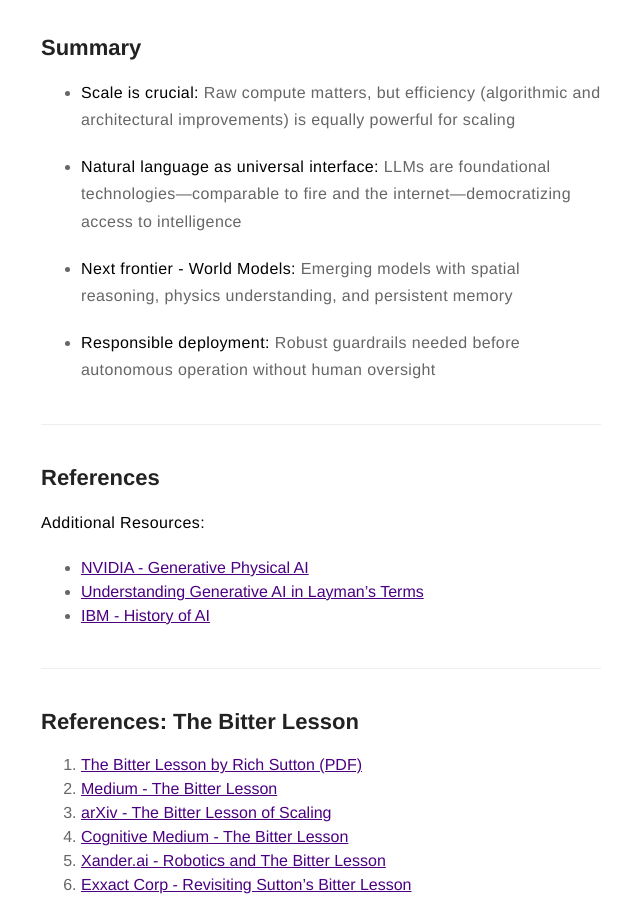
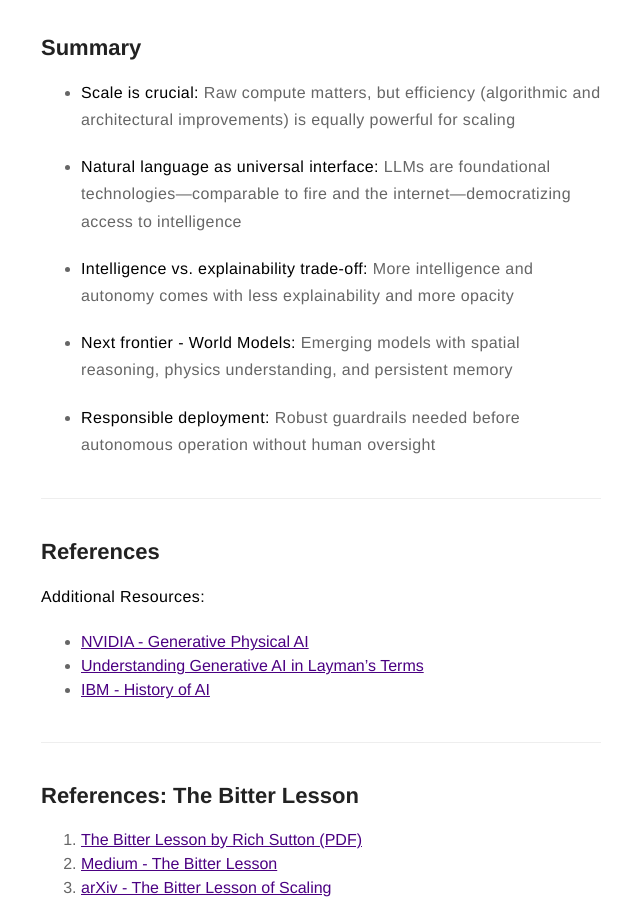
Before and after one commit to jitrc/jitrc.github.io, a Jekyll site: the page built from age_of_gen_ai/presentation.md, in a window 1280 px wide and 900 px high, scrolled down 17604 px. Shown: the whole window, without its empty margins (319-959 px from the left). Built offline with Jekyll 4.4.1, drawn with Linux system fonts in a browser that asks for light colours; our own code applies the rules of GitHub Pages for plain Markdown files.

Commit message:
summary update

```diff
--- a/age_of_gen_ai/presentation.md
+++ b/age_of_gen_ai/presentation.md
@@ -630,6 +630,8 @@ AI Agent, Reasoning, Planning, Reinforcement Learning, are all old concepts.
 
 - **Natural language as universal interface:** LLMs are foundational technologies—comparable to fire and the internet—democratizing access to intelligence
 
+- **Intelligence vs. explainability trade-off:** More intelligence and autonomy comes with less explainability and more opacity
+
 - **Next frontier - World Models:** Emerging models with spatial reasoning, physics understanding, and persistent memory
 
 - **Responsible deployment:** Robust guardrails needed before autonomous operation without human oversight
```
